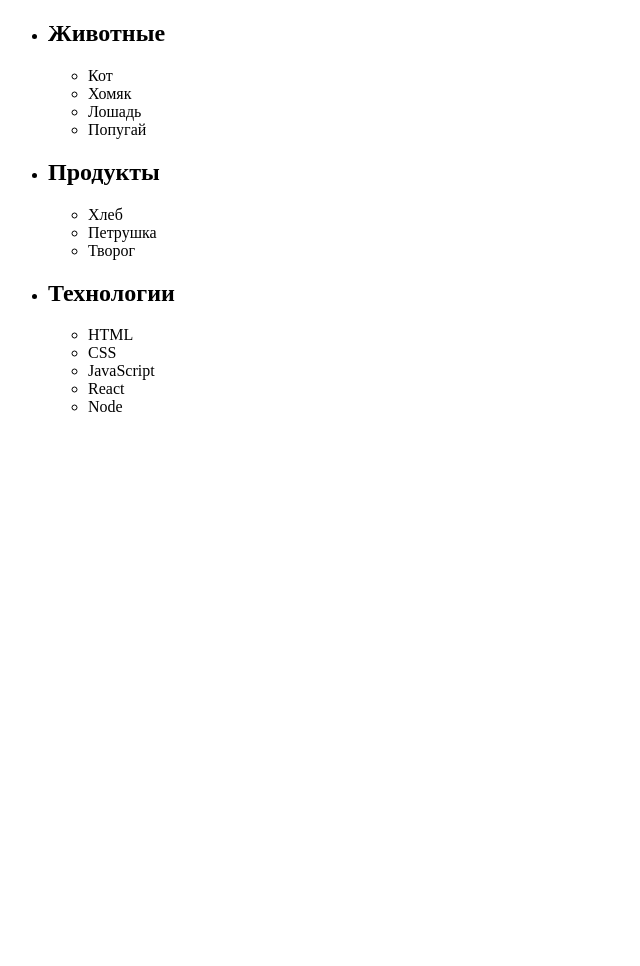
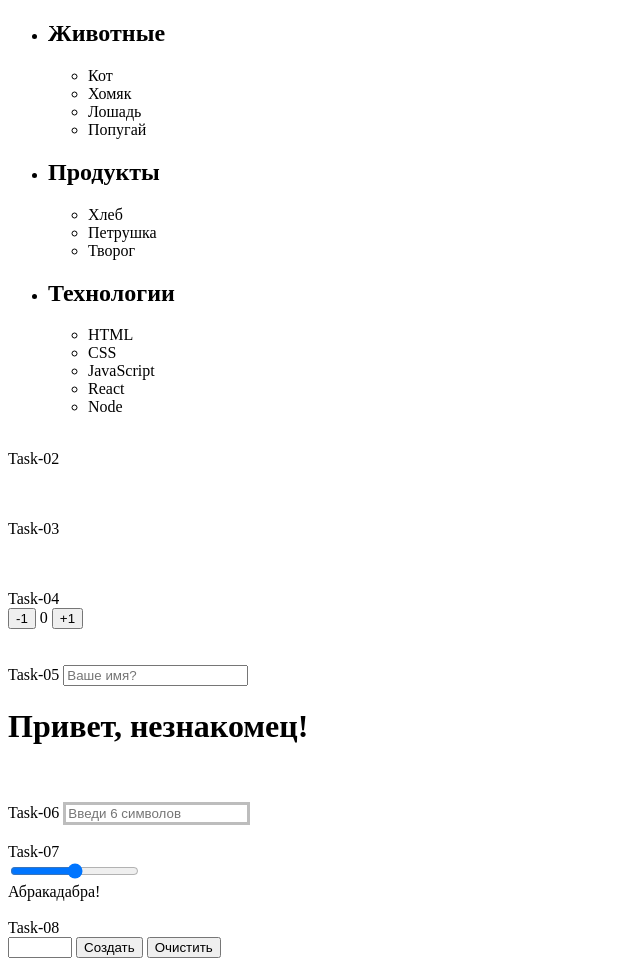
Before and after one commit to KateSeaStone/goit-js-hw-07, a plain HTML site: page index.html in a window 1280 px wide. Shown: the whole page, without its empty margins (0-640 px from the left). Before the commit the page ends 800 px from the top, so only its background shows below. Drawn offline with Linux system fonts and the light colour scheme.

Commit message:
Добавила разметку

```diff
--- a/index.html
+++ b/index.html
@@ -44,6 +44,63 @@
 
     </li>
   </ul>
+  <br />
+
+  <span>Task-02</span>
+  <ul id="ingredients"></ul>
+  <br />
+  <br />
+
+  <span>Task-03</span>
+  <ul id="gallery"></ul>
+  <br />
+  <br />
+
+  <span>Task-04</span>
+  <div id="counter">
+    <button type="button" data-action="decrement">-1</button>
+    <span id="value">0</span>
+    <button type="button" data-action="increment">+1</button>
+  </div>
+  <br />
+  <br />
+
+  <span>Task-05</span>
+  <input type="text" placeholder="Ваше имя?" id="name-input" />
+  <h1>Привет, <span id="name-output">незнакомец</span>!</h1>
+  <br />
+  <br />
+
+  <span>Task-06</span>
+
+  <input type="text" id="validation-input" data-length="6" placeholder="Введи 6 символов" />
+  <br />
+  <br />
+
+  <span>Task-07</span>
+  <br />
+  <input id="font-size-control" type="range" />
+  <br />
+  <span id="text">Абракадабра!</span>
+  <br />
+  <br />
+
+  <span>Task-08</span>
+  <div id="controls">
+    <input type="number" min="0" max="100" step="1" />
+    <button type="button" data-action="render">Создать</button>
+    <button type="button" data-action="destroy">Очистить</button>
+  </div>
+
+  <div id="boxes"></div>
+
+
+
+
+
+
+
+
 
 
   <!-- <script src="./js/task-01.js" type="module"></script> -->
```
